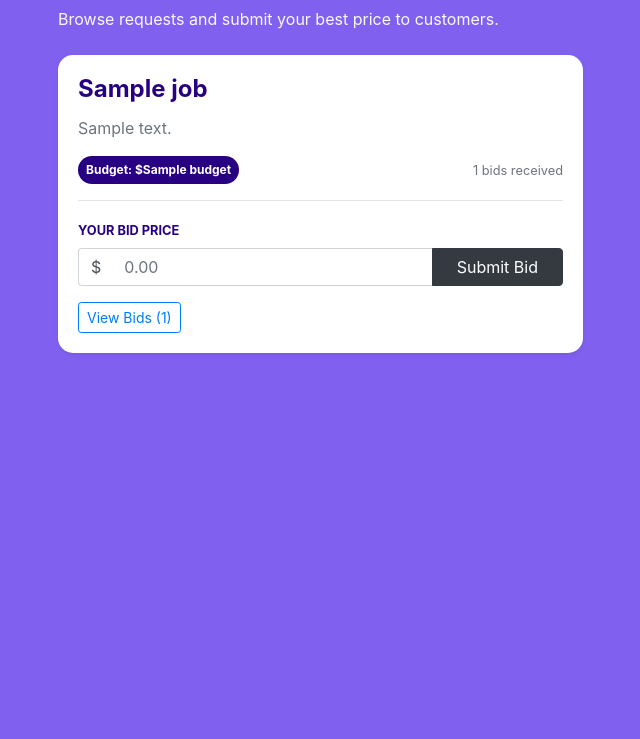
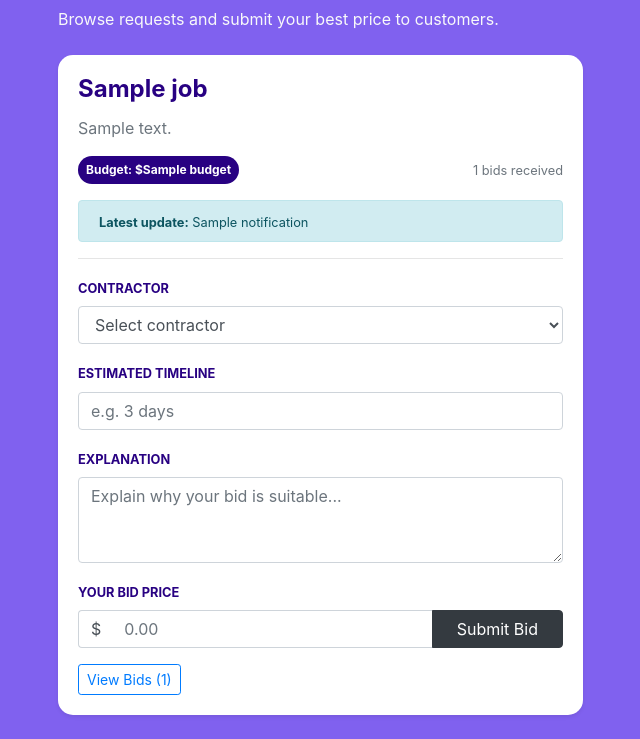
Before and after one commit to SETaP-Group-1E/FIXIFYapp, a Flask app: template templates/bidding.html in a window 1280 px wide. Shown: the part 183-922 px from the top of the page, without its empty margins (42-682 px from the left). Before the commit the page ends 537 px from the top, so only its background shows below. Run offline with Flask 3, Linux system fonts and the light colour scheme; the template is opened without the code that fills it: most values are stand-ins (such as "Sample title", 1, 10 or a date in 2020); some libraries are stand-ins or nearby versions.

Commit message:
Added contractor, timeline, and explanation fields to bid form

```diff
--- a/templates/bidding.html
+++ b/templates/bidding.html
@@ -33,9 +33,35 @@
                         <small class="text-muted">{{ job['bids']|length }} bids received</small>
                     </div>
 
+                    {% if job.get('notifications') and job['notifications']|length > 0 %}
+                    <div class="alert alert-info py-2 mt-3 mb-0">
+                        <small><strong>Latest update:</strong> {{ job['notifications'][-1] }}</small>
+                    </div>
+                    {% endif %}
+
                     <hr>
                     <form action="/submit_bid" method="POST">
                         <input type="hidden" name="job_id" value="{{ job['id'] }}">
+
+                        <div class="form-group">
+                            <label class="font-weight-bold small text-uppercase" style="color: #280182;">Contractor</label>
+                            <select name="contractor_id" class="form-control" required>
+                                <option value="">Select contractor</option>
+                                <option value="1">John Smith</option>
+                                <option value="2">Sarah Ahmed</option>
+                                <option value="3">Michael Brown</option>
+                            </select>
+                        </div>
+
+                        <div class="form-group">
+                            <label class="font-weight-bold small text-uppercase" style="color: #280182;">Estimated Timeline</label>
+                            <input type="text" name="timeline" class="form-control" placeholder="e.g. 3 days" required>
+                        </div>
+
+                        <div class="form-group">
+                            <label class="font-weight-bold small text-uppercase" style="color: #280182;">Explanation</label>
+                            <textarea name="explanation" class="form-control" rows="3" placeholder="Explain why your bid is suitable..." required></textarea>
+                        </div>
 
                         <div class="form-group">
                             <label class="font-weight-bold small text-uppercase" style="color: #280182;">Your Bid Price</label>
```
